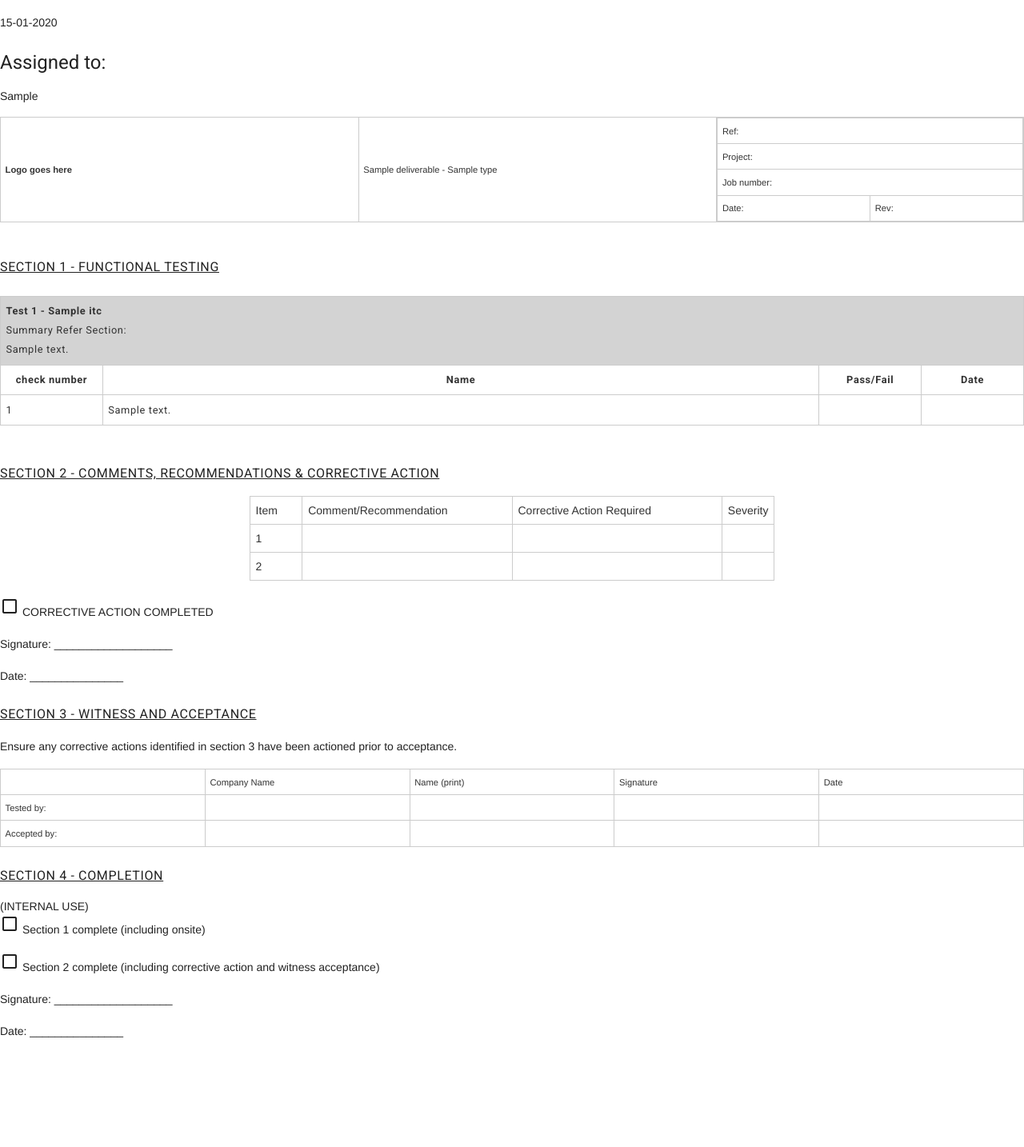
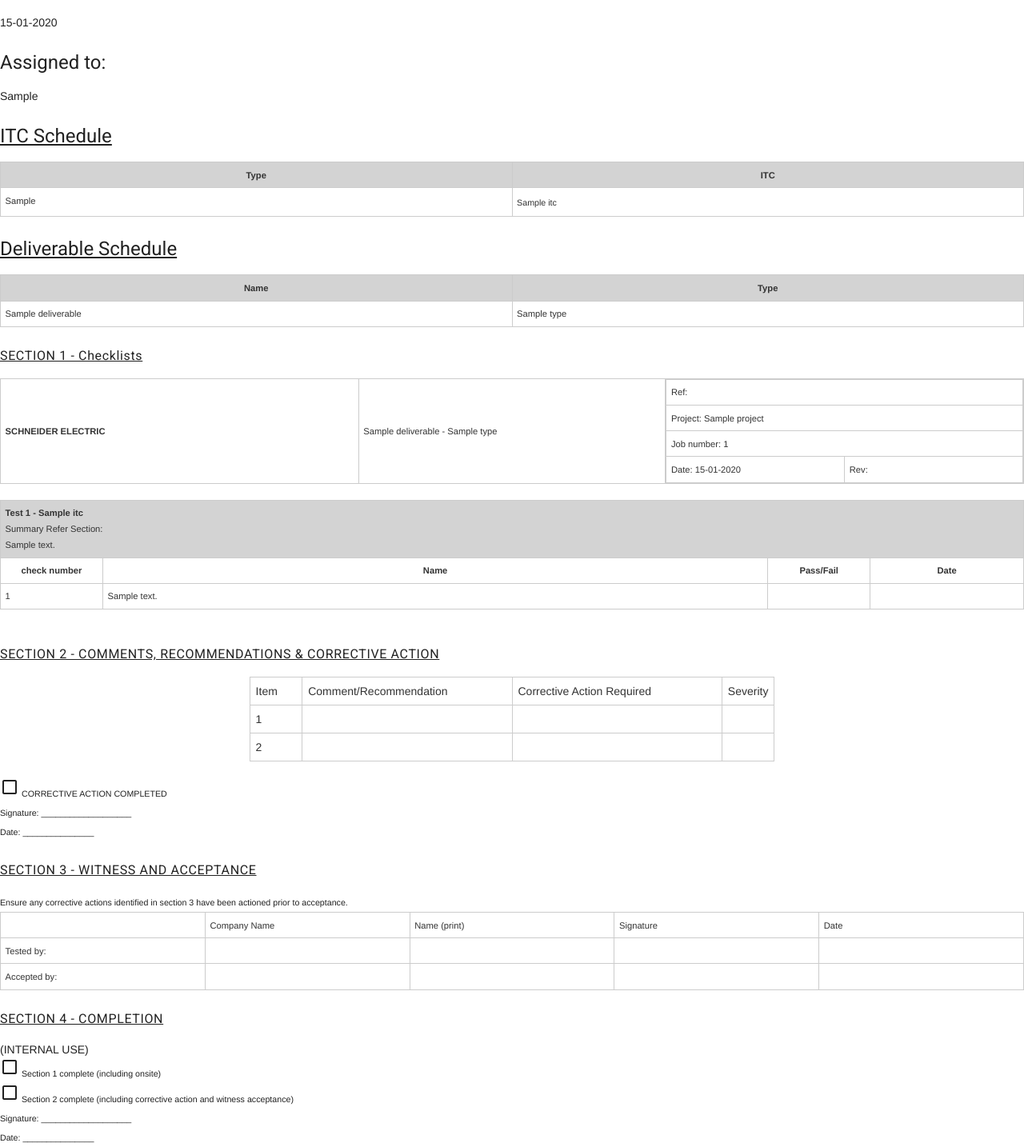
Before and after one commit to SEBA-Smart-Services/medusa-sbo, a Python web app: template app/templates/ITP_report.html in a window 1280 px wide. Shown: the part 538-1972 px from the top of the page at 80% size. Before the commit the page ends 1835 px from the top, so only its background shows below. Run offline with Jinja, Linux system fonts and the light colour scheme; the template is opened without the code that fills it: most values are stand-ins (such as "Sample title", 1, 10 or a date in 2020); some libraries are stand-ins or nearby versions.

Commit message:
ITC schedule and Delvierable schedule pages added to ITP report

```diff
--- a/app/templates/ITC_add.html
+++ b/app/templates/ITC_add.html
@@ -5,7 +5,7 @@
   <br>
 
   <div>
-    <form action="/site/{{site.name}}/projects/{{project.name}}/ITP/{{ITP.name}}/deliverable/{{deliverable.name}}/ITC/add" method="POST">
+    <form action="/site/{{site.id}}/projects/{{project.id}}/ITP/{{ITP.id}}/deliverable/{{deliverable.id}}/ITC/add" method="POST">
       <select name="ITC" class="mdl-textfield__input">
         {% for ITC in ITCs %}
           <option value={{ITC.id}}>{{ITC.name}}</option>
--- a/app/templates/ITP_report.html
+++ b/app/templates/ITP_report.html
@@ -36,7 +36,13 @@
       table table {
         direction: ltr;
       }
-
+      p{
+        margin-top: 0;
+        margin-bottom: 0;
+        margin-left: 0;
+        margin-right: 0;
+        font-size: 8pt;
+      }
     </style>
     <h2 style="text-align:center">Inspection and Test Plan Report - {{project.name}}</h2>
     <br>
@@ -48,22 +54,70 @@
     <br>
     <h4>Start Date:</h4> {{project.start_date.strftime('%d-%m-%Y')}}
     <br>
+    {% if project.completion_date != none %}
     <h4>Completion Date:</h4>
-    {% if project.completion_date != none %}
       {{project.completion_date.strftime('%d-%m-%Y')}}
+    <br>
     {% endif %}
-    <br>
-    <h4>Assigned to:</h4> {{project.assigned_to}}
-    <br>
+    {% if project.assigned_to != none %}
+      <h4>Assigned to:</h4>
+        {{project.assigned_to}}
+      <br>
+    {% endif %}
     <p style="page-break-after: always"></p>
+    <h4><u>ITC Schedule</u></h4>
+    <table style="font-size:80%; width:100%; table-layout:fixed; white-space:normal">
+      <thead>
+        <col style="width:50%">
+        <col style="width:50%">
+        <tr  style="background-color: lightgrey !important;">
+          <th>Type</th>
+          <th>ITC</th>
+        </tr>
+      </thead>
+      <tbody>
+        {% for deliverable_type in deliverable_types %}
+          <tr>
+            <td style="vertical-align:top;">{{deliverable_type}}</td>
+            <td>
+              {% for ITC in deliverable_type.ITC %}
+                <p>{{ITC.name}}</p>
+              {% endfor %}
+            </td>
+          </tr>
+        {% endfor %}
+      </tbody>
+    </table>
+    <p style="page-break-after: always"></p>
+    <h4><u>Deliverable Schedule</u></h4>
+    <table style="font-size:80%; width:100%; table-layout:fixed; white-space:normal">
+      <thead>
+        <col style="width:50%">
+        <col style="width:50%">
+        <tr  style="background-color: lightgrey !important;">
+          <th>Name</th>
+          <th>Type</th>
+        </tr>
+      </thead>
+        <tbody>
+        {% for deliverable in deliverables %}
+          <tr>
+            <td>{{deliverable.name}}</td>
+            <td>{{deliverable.type}}</td>
+          </tr>
+        {% endfor %}
+      </tbody>
+    </table>
+    <p style="page-break-after: always"></p>
+    <h6><u>SECTION 1 - Checklists</u></h6>
     {% for deliverable in deliverables %}
       <table style="font-size:80%; width:100%; table-layout:fixed; white-space:normal">
         <tbody>
           <col style="width:35%">
+          <col style="width:30%">
           <col style="width:35%">
-          <col style="width:30%">
           <tr>
-            <td><b>Logo goes here<b></td>
+            <td><b>SCHNEIDER ELECTRIC<b></td>
             <td>{{deliverable.name}} - {{deliverable.type.name}}</td>
             <td style="padding: 0">
               <table id="nest_table" style="width:100%; border-collapse: collapse;">
@@ -72,15 +126,15 @@
                     <td colspan="2">Ref: </td>
                   </tr>
                   <tr>
-                    <td colspan="2">Project: </td>
+                    <td colspan="2">Project: {{deliverable.ITP.project}}</td>
                   </tr>
                   <tr>
-                    <td colspan="2">Job number: </td>
+                    <td colspan="2">Job number: {{deliverable.ITP.project.job_number}}</td>
                   </tr>
                   <tr>
                     <col style="width:50%">
                     <col style="width:50%">
-                    <td>Date: </td>
+                    <td>Date: {{today.strftime('%d-%m-%Y')}}</td>
                     <td>Rev: </td>
                   </tr>
                 </tbody>
@@ -91,8 +145,6 @@
       </table>
 
       <br>
-
-      <h6><u>SECTION 1 - FUNCTIONAL TESTING</u><h6>
 
       {% for ITC in ITCs %}
         {% if ITC.deliverable.id == deliverable.id %}
@@ -108,9 +160,9 @@
             </thead>
             <thead>
               <col style="width:10%">
-              <col style="width:70%">
+              <col style="width:65%">
               <col style="width:10%">
-              <col style="width:10%">
+              <col style="width:15%">
               <tr>
                 <th>check number</th>
                 <th>Name</th>
@@ -124,11 +176,12 @@
                   <td>{{check.id}}</td>
                   <td>{{check.ITC_check.check.check_description}}</td>
                   {% if check.is_done %}
-                    <td></td>
+                    <td><b>PASS<b></td>
+                    <td>{{check.completion_datetime.strftime('%d-%m-%Y')}}</td>
                   {% else %}
                     <td></td>
+                    <td></td>
                   {% endif %}
-                  <td></td>
                 </tr>
             {% endfor %}
             </tbody>
--- a/app/templates/generic_ITC/ITC_new.html
+++ b/app/templates/generic_ITC/ITC_new.html
@@ -20,7 +20,7 @@
         <div class="mdl-textfield mdl-js-textfield mdl-textfield--floating-label mdl-cell--12-col">
           <select name="deliverable_type" class="mdl-textfield__input">
             {% for deliverable in deliverables %}
-              <option value={{deliverable}}>{{deliverable.name}}</option>
+              <option value={{deliverable.id}}>{{deliverable.name}}</option>
             {% endfor %}
           </select>
           <label class="mdl-textfield__label">Deliverable Type</label>
--- a/app/ticket/controllers.py
+++ b/app/ticket/controllers.py
@@ -135,6 +135,8 @@ def ticket_view(ticket_id, siteid=None, page=1):
     ticket = FlicketTicket.query.filter_by(id=ticket_id).first()
     site =  Site.query.filter_by(id=ticket.site_id).one()
     resolutions = TicketResolution.query.all()
+
+    print(request.referrer.split('/'))
 
     if not ticket:
         flash('Cannot find ticket: "{}"'.format(ticket_id), category='warning')
@@ -891,6 +893,8 @@ def close_status(ticket_id):
     ticket = FlicketTicket.query.filter_by(id=ticket_id).first()
     new_status = FlicketStatus.query.filter_by(status="Closed").first()
 
+    print(request.referrer.split('/')[-4])
+
     # Check to see if user is authorised to close ticket.
     edit = False
     if ticket.user == current_user:
```
Also changed, not shown: app/controllers.py (+5 -2 lines), app/reports/controllers.py (+7 -2 lines), app/templates/flicket/flicket_view.html (+0 -28 lines).
